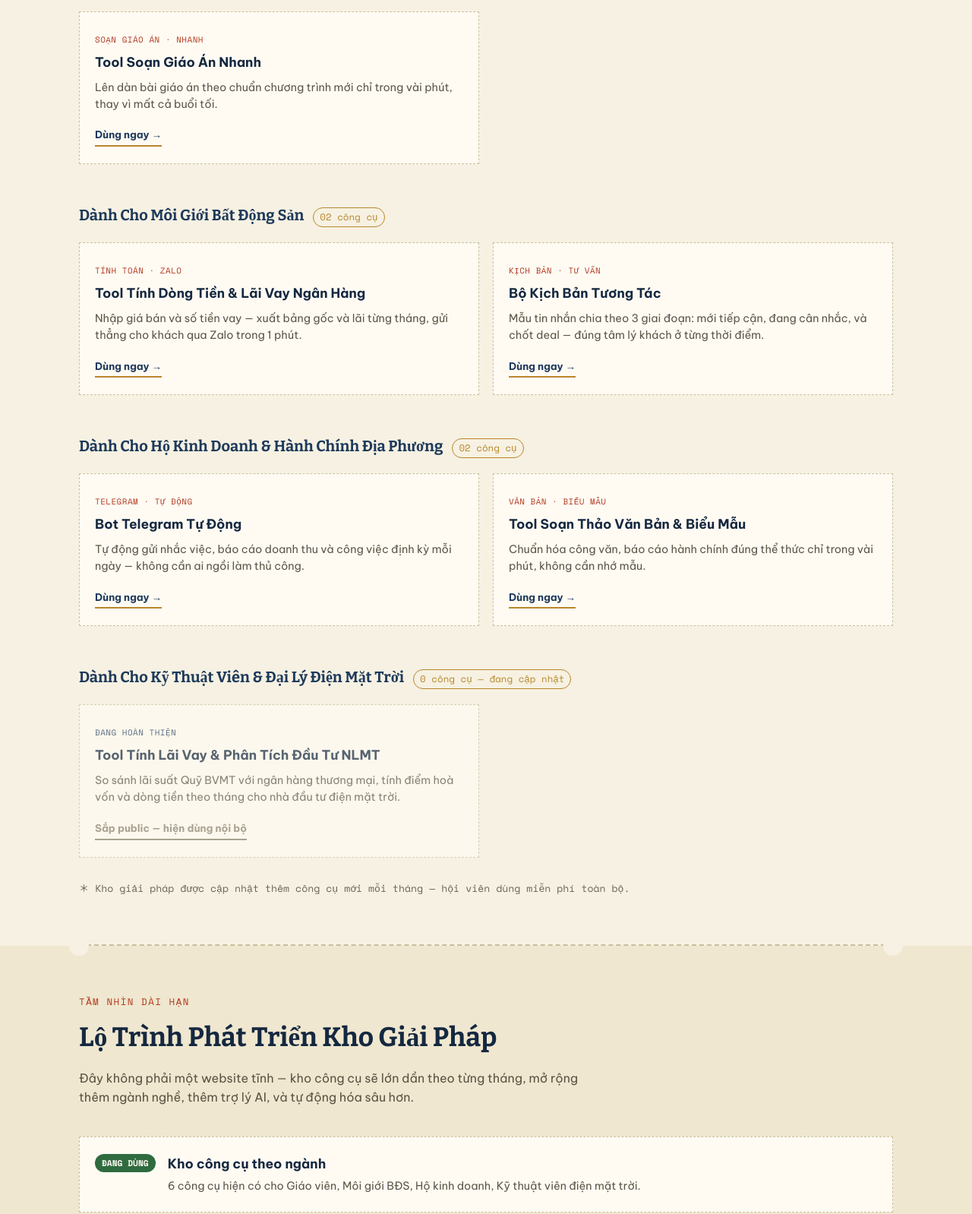
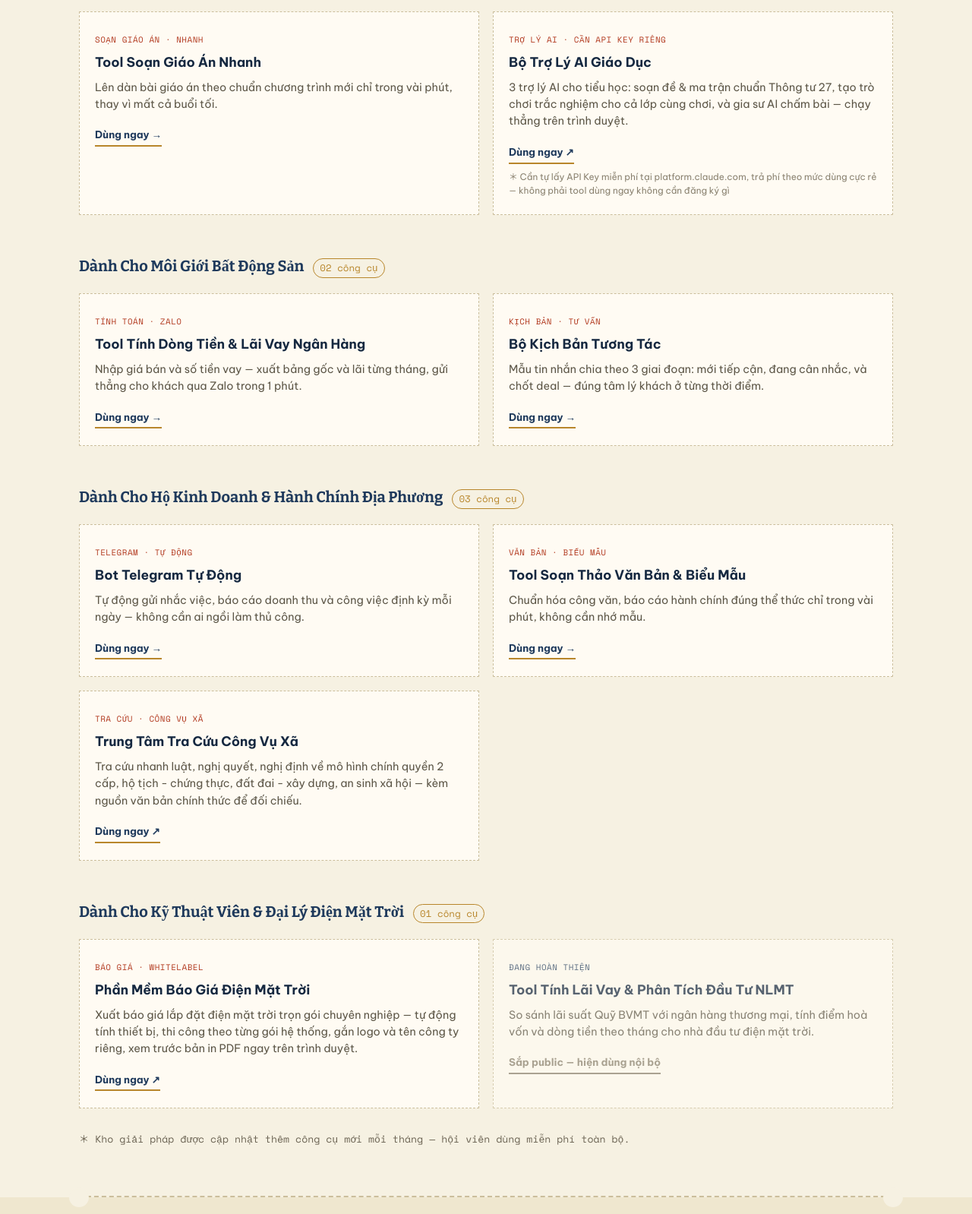
Before and after one commit to vohongthang/nguoi-trao-giai-phap, a plain HTML site: page index.html in a window 1280 px wide. Shown: the part 1611-3209 px from the top of the page at 76% size. Drawn offline with nearby package versions, Linux system fonts and the light colour scheme.

Commit message:
Them 3 tool moi: Tro ly AI Giao duc, Tra cuu Cong vu xa, Bao gia Dien mat troi

```diff
--- a/index.html
+++ b/index.html
@@ -412,12 +412,13 @@
           <div class="nav-subdrop">
             <button type="button" class="nav-subdrop-toggle" onclick="toggleSubdrop(this)">
               <span>👩‍🏫 Dành Cho Giáo Viên</span>
-              <span class="sub-count">03</span><span class="sub-arrow">▸</span>
+              <span class="sub-count">04</span><span class="sub-arrow">▸</span>
             </button>
             <div class="nav-subdrop-list">
               <a href="https://vohongthang.github.io/phieu-on-luyen/" target="_blank" rel="noopener">📘 Phiếu Ôn Luyện &amp; Đề Kiểm Tra — Cấp 1</a>
               <a href="https://vohongthang.github.io/phieu-on-luyen-cap2/index.html?stampcheck2" target="_blank" rel="noopener">📗 Phiếu Ôn Luyện &amp; Đề Kiểm Tra — Cấp 2</a>
               <a href="soan-giao-an-nhanh.html">📝 Tool Soạn Giáo Án Nhanh</a>
+              <a href="https://vohongthang.github.io/tro-ly-ai-giao-vien/" target="_blank" rel="noopener">🤖 Bộ Trợ Lý AI Giáo Dục (cần API key riêng)</a>
             </div>
           </div>
           <div class="nav-subdrop">
@@ -433,11 +434,12 @@
           <div class="nav-subdrop">
             <button type="button" class="nav-subdrop-toggle" onclick="toggleSubdrop(this)">
               <span>🏪 Hộ Kinh Doanh &amp; Hành Chính</span>
-              <span class="sub-count">02</span><span class="sub-arrow">▸</span>
+              <span class="sub-count">03</span><span class="sub-arrow">▸</span>
             </button>
             <div class="nav-subdrop-list">
               <a href="#hoi-vien">🤖 Bot Telegram Tự Động (cần hội viên)</a>
               <a href="soan-thao-van-ban.html">📄 Soạn Thảo Văn Bản &amp; Biểu Mẫu</a>
+              <a href="https://vohongthang.github.io/thangvo-tracuu-xa/" target="_blank" rel="noopener">📚 Tra Cứu Công Vụ Xã</a>
             </div>
           </div>
           <div class="nav-subdrop">
@@ -446,6 +448,7 @@
               <span class="sub-count">01</span><span class="sub-arrow">▸</span>
             </button>
             <div class="nav-subdrop-list">
+              <a href="https://vohongthang.github.io/solar3t-tools/" target="_blank" rel="noopener">☀️ Phần Mềm Báo Giá Điện Mặt Trời</a>
               <span class="sub-disabled">🔒 Tính Lãi Vay &amp; Phân Tích Đầu Tư NLMT (sắp ra mắt)</span>
             </div>
           </div>
@@ -465,12 +468,13 @@
     <div class="nav-subdrop">
       <button type="button" class="nav-subdrop-toggle" onclick="toggleSubdrop(this)" style="color:var(--white);">
         <span>👩‍🏫 Dành Cho Giáo Viên</span>
-        <span class="sub-count">03</span><span class="sub-arrow">▸</span>
+        <span class="sub-count">04</span><span class="sub-arrow">▸</span>
       </button>
       <div class="nav-subdrop-list" style="background:var(--ink-dark);">
         <a href="https://vohongthang.github.io/phieu-on-luyen/" target="_blank" rel="noopener" style="color:var(--white); border-color:rgba(255,255,255,0.15);">📘 Phiếu Ôn Luyện — Cấp 1</a>
         <a href="https://vohongthang.github.io/phieu-on-luyen-cap2/index.html?stampcheck2" target="_blank" rel="noopener" style="color:var(--white); border-color:rgba(255,255,255,0.15);">📗 Phiếu Ôn Luyện — Cấp 2</a>
         <a href="soan-giao-an-nhanh.html" onclick="toggleMobileNav()" style="color:var(--white); border-color:rgba(255,255,255,0.15);">📝 Soạn Giáo Án Nhanh</a>
+        <a href="https://vohongthang.github.io/tro-ly-ai-giao-vien/" target="_blank" rel="noopener" style="color:var(--white); border-color:rgba(255,255,255,0.15);">🤖 Trợ Lý AI Giáo Dục (cần API key riêng)</a>
       </div>
     </div>
     <div class="nav-subdrop">
@@ -486,11 +490,12 @@
     <div class="nav-subdrop">
       <button type="button" class="nav-subdrop-toggle" onclick="toggleSubdrop(this)" style="color:var(--white);">
         <span>🏪 Hộ Kinh Doanh &amp; Hành Chính</span>
-        <span class="sub-count">02</span><span class="sub-arrow">▸</span>
+        <span class="sub-count">03</span><span class="sub-arrow">▸</span>
       </button>
       <div class="nav-subdrop-list" style="background:var(--ink-dark);">
         <a href="#hoi-vien" onclick="toggleMobileNav()" style="color:var(--white); border-color:rgba(255,255,255,0.15);">🤖 Bot Telegram Tự Động (cần hội viên)</a>
         <a href="soan-thao-van-ban.html" onclick="toggleMobileNav()" style="color:var(--white); border-color:rgba(255,255,255,0.15);">📄 Soạn Thảo Văn Bản &amp; Biểu Mẫu</a>
+        <a href="https://vohongthang.github.io/thangvo-tracuu-xa/" target="_blank" rel="noopener" style="color:var(--white); border-color:rgba(255,255,255,0.15);">📚 Tra Cứu Công Vụ Xã</a>
       </div>
     </div>
     <div class="nav-subdrop">
@@ -499,6 +504,7 @@
         <span class="sub-count">01</span><span class="sub-arrow">▸</span>
       </button>
       <div class="nav-subdrop-list" style="background:var(--ink-dark);">
+        <a href="https://vohongthang.github.io/solar3t-tools/" target="_blank" rel="noopener" style="color:var(--white); border-color:rgba(255,255,255,0.15);">☀️ Phần Mềm Báo Giá Điện Mặt Trời</a>
         <span class="sub-disabled" style="border-color:rgba(255,255,255,0.15);">🔒 Tính Lãi Vay NLMT (sắp ra mắt)</span>
       </div>
     </div>
@@ -572,7 +578,7 @@
     <div class="category-block" id="cat-giao-vien">
       <div class="category-head">
         <h3>Dành Cho Giáo Viên</h3>
-        <span class="count">03 công cụ</span>
+        <span class="count">04 công cụ</span>
       </div>
       <div class="tool-grid">
         <div class="tool-card">
@@ -593,6 +599,13 @@
           <h4>Tool Soạn Giáo Án Nhanh</h4>
           <p>Lên dàn bài giáo án theo chuẩn chương trình mới chỉ trong vài phút, thay vì mất cả buổi tối.</p>
           <a class="tool-cta" href="soan-giao-an-nhanh.html">Dùng ngay →</a>
+        </div>
+        <div class="tool-card">
+          <span class="tool-tag">Trợ lý AI · Cần API key riêng</span>
+          <h4>Bộ Trợ Lý AI Giáo Dục</h4>
+          <p>3 trợ lý AI cho tiểu học: soạn đề &amp; ma trận chuẩn Thông tư 27, tạo trò chơi trắc nghiệm cho cả lớp cùng chơi, và gia sư AI chấm bài — chạy thẳng trên trình duyệt.</p>
+          <a class="tool-cta" href="https://vohongthang.github.io/tro-ly-ai-giao-vien/" target="_blank" rel="noopener">Dùng ngay ↗</a>
+          <p style="font-size:0.74rem; color:#8a8270; margin-top:8px; margin-bottom:0;">＊ Cần tự lấy API Key miễn phí tại platform.claude.com, trả phí theo mức dùng cực rẻ — không phải tool dùng ngay không cần đăng ký gì</p>
         </div>
       </div>
     </div>
@@ -621,7 +634,7 @@
     <div class="category-block" id="cat-ho-kd">
       <div class="category-head">
         <h3>Dành Cho Hộ Kinh Doanh &amp; Hành Chính Địa Phương</h3>
-        <span class="count">02 công cụ</span>
+        <span class="count">03 công cụ</span>
       </div>
       <div class="tool-grid">
         <div class="tool-card">
@@ -636,15 +649,27 @@
           <p>Chuẩn hóa công văn, báo cáo hành chính đúng thể thức chỉ trong vài phút, không cần nhớ mẫu.</p>
           <a class="tool-cta" href="soan-thao-van-ban.html">Dùng ngay →</a>
         </div>
+        <div class="tool-card">
+          <span class="tool-tag">Tra cứu · Công vụ xã</span>
+          <h4>Trung Tâm Tra Cứu Công Vụ Xã</h4>
+          <p>Tra cứu nhanh luật, nghị quyết, nghị định về mô hình chính quyền 2 cấp, hộ tịch - chứng thực, đất đai - xây dựng, an sinh xã hội — kèm nguồn văn bản chính thức để đối chiếu.</p>
+          <a class="tool-cta" href="https://vohongthang.github.io/thangvo-tracuu-xa/" target="_blank" rel="noopener">Dùng ngay ↗</a>
+        </div>
       </div>
     </div>
 
     <div class="category-block" style="margin-bottom:0;" id="cat-solar">
       <div class="category-head">
         <h3>Dành Cho Kỹ Thuật Viên &amp; Đại Lý Điện Mặt Trời</h3>
-        <span class="count">0 công cụ — đang cập nhật</span>
+        <span class="count">01 công cụ</span>
       </div>
       <div class="tool-grid">
+        <div class="tool-card">
+          <span class="tool-tag">Báo giá · Whitelabel</span>
+          <h4>Phần Mềm Báo Giá Điện Mặt Trời</h4>
+          <p>Xuất báo giá lắp đặt điện mặt trời trọn gói chuyên nghiệp — tự động tính thiết bị, thi công theo từng gói hệ thống, gắn logo và tên công ty riêng, xem trước bản in PDF ngay trên trình duyệt.</p>
+          <a class="tool-cta" href="https://vohongthang.github.io/solar3t-tools/" target="_blank" rel="noopener">Dùng ngay ↗</a>
+        </div>
         <div class="tool-card" style="opacity:0.7;">
           <span class="tool-tag" style="color:var(--ink);">Đang hoàn thiện</span>
           <h4>Tool Tính Lãi Vay &amp; Phân Tích Đầu Tư NLMT</h4>
@@ -669,7 +694,7 @@
     <div class="tool-grid" style="grid-template-columns:1fr;">
       <div class="tool-card" style="display:flex; gap:16px; align-items:flex-start;">
         <span class="save-badge" style="background:var(--good, #2F6B3E); margin-left:0; flex-shrink:0;">ĐANG DÙNG</span>
-        <div><h4 style="margin-bottom:4px;">Kho công cụ theo ngành</h4><p style="margin-bottom:0;">6 công cụ hiện có cho Giáo viên, Môi giới BĐS, Hộ kinh doanh, Kỹ thuật viên điện mặt trời.</p></div>
+        <div><h4 style="margin-bottom:4px;">Kho công cụ theo ngành</h4><p style="margin-bottom:0;">10 công cụ hiện có cho Giáo viên, Môi giới BĐS, Hộ kinh doanh, Kỹ thuật viên điện mặt trời.</p></div>
       </div>
       <div class="tool-card" style="display:flex; gap:16px; align-items:flex-start;">
         <span class="save-badge" style="margin-left:0; flex-shrink:0;">SẮP RA MẮT</span>
```
